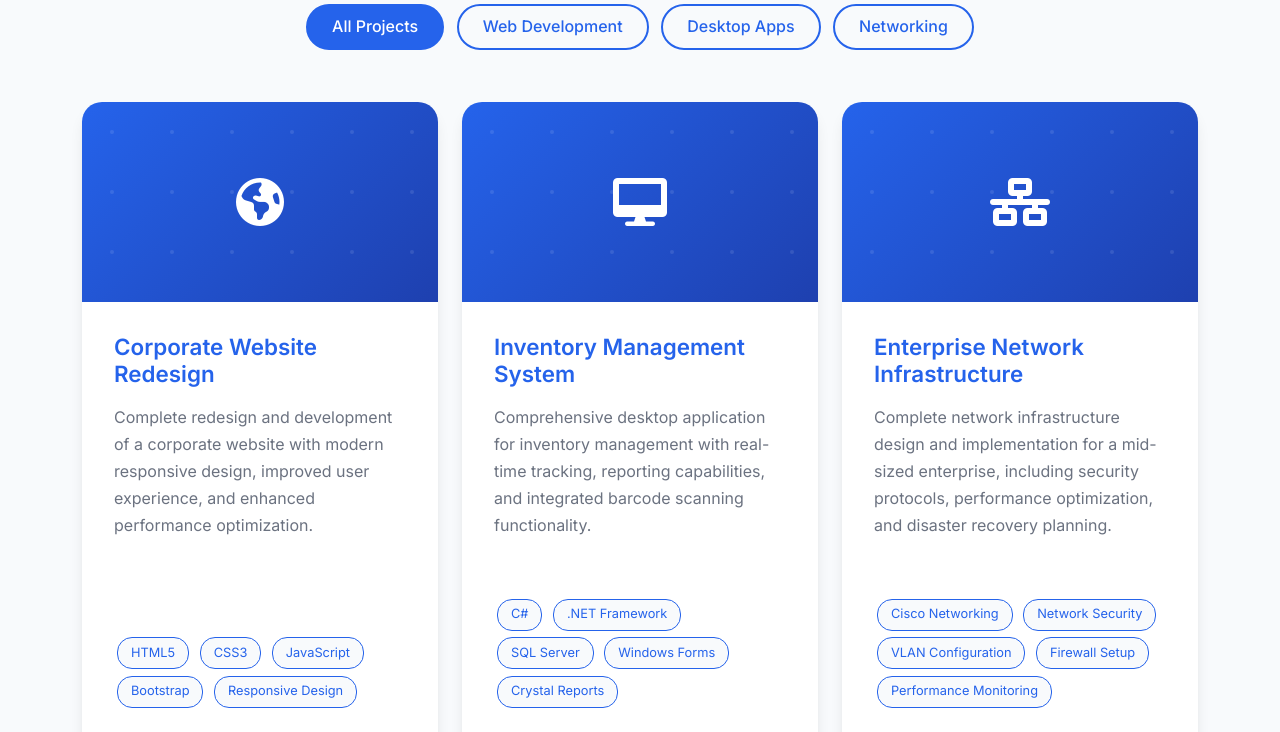
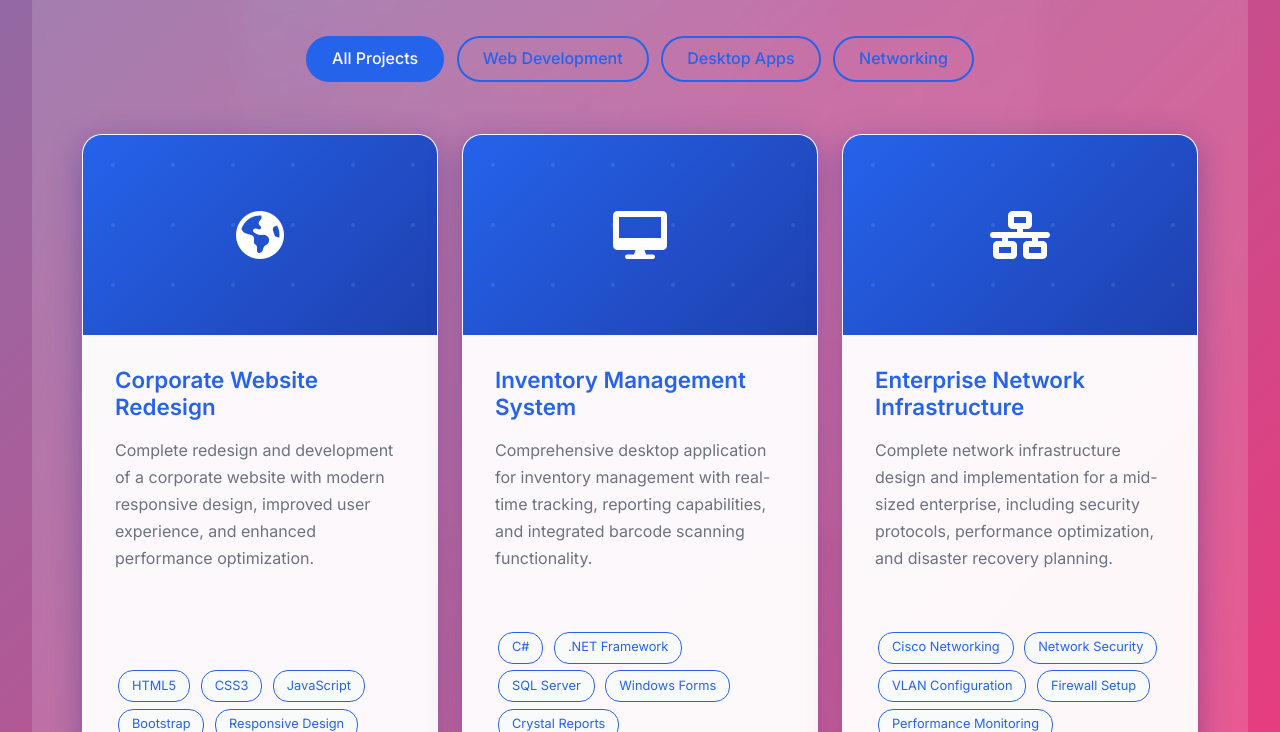
Before and after one commit to Tresor101/My-portfolio, a plain HTML site: page projects.html in a window 1280 px wide. Shown: the part 499-1231 px from the top of the page. Drawn offline with nearby package versions, Linux system fonts and the light colour scheme.

Commit message:
Add files via upload

```diff
--- a/projects.html
+++ b/projects.html
@@ -26,7 +26,51 @@
       font-family: 'Inter', sans-serif;
       line-height: 1.6;
       color: var(--text-primary);
-      background-color: var(--light-bg);
+      background: linear-gradient(-45deg, #ee7752, #e73c7e, #23a6d5, #23d5ab);
+      background-size: 400% 400%;
+      animation: gradientShift 15s ease infinite;
+      min-height: 100vh;
+      position: relative;
+      overflow-x: hidden;
+    }
+
+    body::before {
+      content: '';
+      position: fixed;
+      top: 0;
+      left: 0;
+      width: 100%;
+      height: 100%;
+      background-image:
+        radial-gradient(circle at 20% 50%, rgba(120, 119, 198, 0.3) 0%, transparent 50%),
+        radial-gradient(circle at 80% 20%, rgba(255, 119, 198, 0.3) 0%, transparent 50%),
+        radial-gradient(circle at 40% 80%, rgba(120, 219, 255, 0.3) 0%, transparent 50%);
+      animation: floatingPatterns 20s ease-in-out infinite;
+      pointer-events: none;
+      z-index: -1;
+    }
+
+    @keyframes gradientShift {
+      0% {
+        background-position: 0% 50%;
+      }
+      50% {
+        background-position: 100% 50%;
+      }
+      100% {
+        background-position: 0% 50%;
+      }
+    }
+
+    @keyframes floatingPatterns {
+      0%, 100% {
+        transform: translateY(0px) rotate(0deg);
+        opacity: 0.3;
+      }
+      50% {
+        transform: translateY(-20px) rotate(180deg);
+        opacity: 0.6;
+      }
     }
 
     /* Back to Home */
@@ -59,9 +103,13 @@
 
     /* Page Header */
     .page-header {
-      background: var(--gradient-primary);
+      background: url('facepic.jpg');
+      background-size: cover;
+      background-position: center;
+      background-attachment: fixed;
       color: white;
       padding: 8rem 0 4rem;
+      position: relative;
     }
 
     .page-title {
@@ -73,13 +121,32 @@
     /* Projects */
     .projects-section {
       padding: 5rem 0;
+      background: rgba(255, 255, 255, 0.1);
+      backdrop-filter: blur(10px);
+      border-radius: 20px;
+      margin: 2rem;
+      position: relative;
+    }
+
+    .projects-section::before {
+      content: '';
+      position: absolute;
+      top: 0;
+      left: 0;
+      right: 0;
+      bottom: 0;
+      background: rgba(255, 255, 255, 0.05);
+      border-radius: 20px;
+      z-index: -1;
     }
 
     .project-card {
-      background: white;
+      background: rgba(255, 255, 255, 0.95);
+      backdrop-filter: blur(15px);
+      border: 1px solid rgba(255, 255, 255, 0.2);
       border-radius: 20px;
       overflow: hidden;
-      box-shadow: var(--shadow-lg);
+      box-shadow: 0 8px 32px rgba(31, 38, 135, 0.37);
       transition: all 0.3s ease;
       margin-bottom: 2rem;
       height: 100%;
```
Also changed, not shown: contact.html (+2 -2 lines), index.html (+2 -5 lines).
